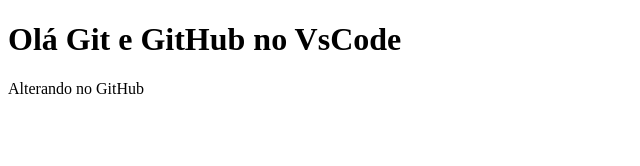
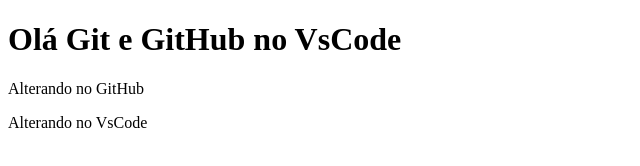
Before and after one commit to VitorArnhold/Javascript-e-Typescript-JSTS, a plain HTML site: page index.html in a window 1280 px wide. Shown: the whole page, without its empty margins (0-640 px from the left). Drawn offline with Linux system fonts and the light colour scheme.

Commit message:
Altarando

```diff
--- a/index.html
+++ b/index.html
@@ -8,5 +8,6 @@
 <body>
     <h1>Olá Git e GitHub no VsCode</h1>
     <p>Alterando no GitHub</p>
+    <p>Alterando no VsCode</p>
 </body>
 </html>
```
